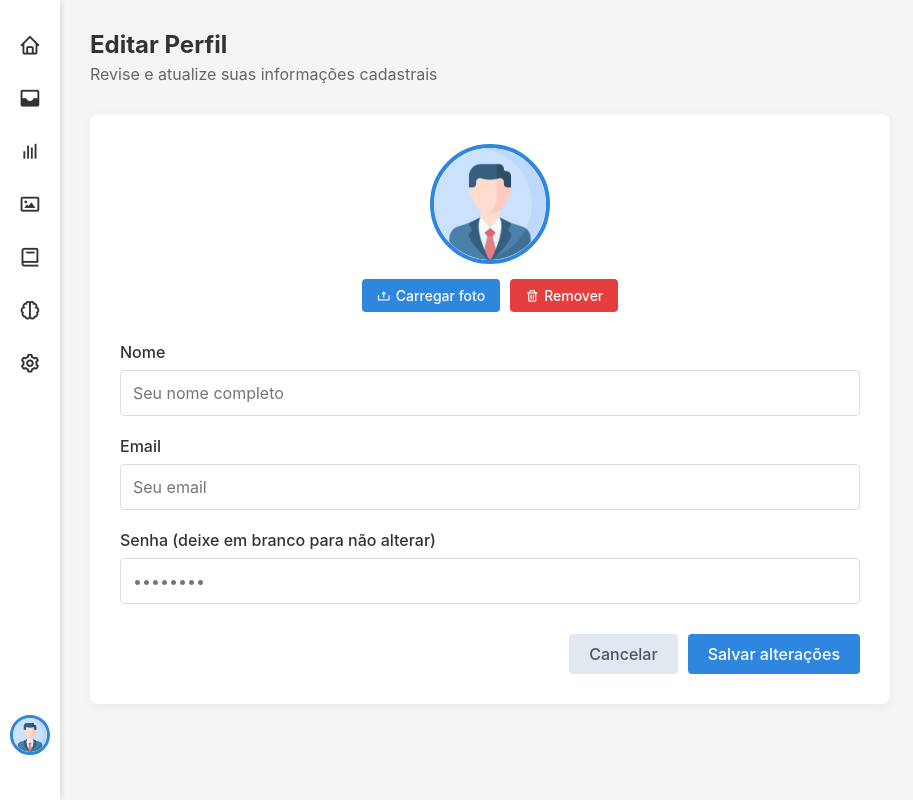
After one commit to vieiraadev/Projeto-Estudo, a PHP site: page /html/perfil.html in a window 1280 px wide. The commit adds this page. Shown: the whole page, without its empty margins (0-913 px from the left). Run offline with PHP 8.4, Linux system fonts and the light colour scheme.

Commit message:
Implementação da interface para modificação de informações cadastrais

```diff
--- /dev/null
+++ b/Project/css/perfil.css
@@ -0,0 +1,237 @@
+* {
+    margin: 0;
+    padding: 0;
+    box-sizing: border-box;
+    font-family: 'Inter', sans-serif;
+  }
+
+  body {
+    display: flex;
+    background-color: #f5f5f5;
+  }
+
+  aside {
+    width: 60px;
+    background-color: #fff;
+    height: 100vh;
+    padding: 1rem 0;
+    box-shadow: 2px 0 5px rgba(0,0,0,0.1);
+    display: flex;
+    flex-direction: column;
+    align-items: center;
+    position: fixed;
+    left: 0;
+    top: 0;
+    z-index: 100;
+  }
+
+  aside nav {
+    display: flex;
+    flex-direction: column;
+    align-items: center;
+    gap: 1.5rem;
+    margin-top: 1rem;
+  }
+
+  aside nav a {
+    text-decoration: none;
+    color: #333;
+    font-size: 1.5rem;
+  }
+
+  aside nav a:hover {
+    color: #2e86de;
+  }
+
+  nav a i {
+    font-size: 1.4rem;
+  }
+
+  .perfil-sidebar {
+    margin-top: auto;
+    margin-bottom: 10px;
+  }
+
+  .perfil-sidebar img {
+    width: 40px;
+    height: 40px;
+    border-radius: 50%;
+    border: 3px solid #2e86de;
+    object-fit: cover;
+  }
+
+  .main-content {
+    margin-left: 60px;
+    padding: 30px;
+    width: calc(100% - 60px);
+  }
+
+  .page-title {
+    font-size: 24px;
+    font-weight: bold;
+    margin-bottom: 5px;
+    color: #333;
+  }
+
+  .page-subtitle {
+    font-size: 16px;
+    color: #666;
+    margin-bottom: 30px;
+  }
+
+  .form-container {
+    background-color: #ffffff;
+    border-radius: 8px;
+    padding: 30px;
+    box-shadow: 0 2px 10px rgba(0, 0, 0, 0.05);
+    max-width: 800px;
+  }
+
+  .form-group {
+    margin-bottom: 20px;
+  }
+
+  .form-label {
+    display: block;
+    margin-bottom: 8px;
+    font-weight: 500;
+    color: #333;
+  }
+
+  .form-input {
+    width: 100%;
+    padding: 12px;
+    border: 1px solid #ddd;
+    border-radius: 4px;
+    font-size: 16px;
+    transition: border-color 0.3s;
+  }
+
+  .form-input:focus {
+    outline: none;
+    border-color: #3182ce;
+    box-shadow: 0 0 0 2px rgba(49, 130, 206, 0.2);
+  }
+
+  .button-container {
+    display: flex;
+    justify-content: flex-end;
+    margin-top: 30px;
+    gap: 10px;
+  }
+
+  .btn {
+    padding: 10px 20px;
+    border-radius: 4px;
+    font-size: 16px;
+    font-weight: 500;
+    cursor: pointer;
+    transition: all 0.3s;
+    border: none;
+  }
+
+  .btn-primary {
+    background-color: #2e86de;
+    color: white;
+  }
+
+  .btn-primary:hover {
+    background-color: #1c71c7;
+  }
+
+  .btn-secondary {
+    background-color: #e2e8f0;
+    color: #4a5568;
+  }
+
+  .btn-secondary:hover {
+    background-color: #cbd5e0;
+  }
+
+  .notification {
+    position: fixed;
+    top: 20px;
+    right: 20px;
+    padding: 15px 20px;
+    border-radius: 4px;
+    background-color: #48bb78;
+    color: white;
+    box-shadow: 0 4px 8px rgba(0, 0, 0, 0.1);
+    transform: translateY(-100px);
+    opacity: 0;
+    transition: transform 0.3s, opacity 0.3s;
+    z-index: 1000;
+  }
+
+  .notification.show {
+    transform: translateY(0);
+    opacity: 1;
+  }
+
+  .photo-edit-container {
+    margin-bottom: 30px;
+    display: flex;
+    flex-direction: column;
+    align-items: center;
+  }
+
+  .profile-photo {
+    width: 120px;
+    height: 120px;
+    border-radius: 50%;
+    object-fit: cover;
+    border: 4px solid #2e86de;
+    margin-bottom: 15px;
+  }
+
+  .photo-edit-actions {
+    display: flex;
+    gap: 10px;
+  }
+
+  .file-input-wrapper {
+    position: relative;
+    overflow: hidden;
+    display: inline-block;
+  }
+
+  .file-input-wrapper input[type=file] {
+    position: absolute;
+    left: 0;
+    top: 0;
+    opacity: 0;
+    width: 100%;
+    height: 100%;
+    cursor: pointer;
+  }
+
+  .photo-btn {
+    padding: 8px 15px;
+    border-radius: 4px;
+    font-size: 14px;
+    font-weight: 500;
+    cursor: pointer;
+    transition: all 0.3s;
+    border: none;
+    display: flex;
+    align-items: center;
+    gap: 5px;
+  }
+
+  .photo-btn-upload {
+    background-color: #2e86de;
+    color: white;
+  }
+
+  .photo-btn-upload:hover {
+    background-color: #1c71c7;
+  }
+
+  .photo-btn-remove {
+    background-color: #e53e3e;
+    color: white;
+  }
+
+  .photo-btn-remove:hover {
+    background-color: #c53030;
+  }
--- a/Project/html/ia.html
+++ b/Project/html/ia.html
@@ -27,7 +27,6 @@
             <p>Converse com nossa IA para criar um plano de estudos personalizado.</p>
         </div>
 
-        <!-- Card do Chat - Adicionei um form para melhor controle -->
         <form id="chatForm" class="card chat-container" onsubmit="return false;">
             <div class="chat-box" id="chatBox">
                 <div class="message bot-message">
@@ -41,7 +40,7 @@
         </form>
     </div>
 
-    <!-- Incluindo o arquivo JavaScript externo -->
+
     <script src="/Projeto-Planner/Project/js/chat.js"></script>
 </body>
 </html>
--- /dev/null
+++ b/Project/html/perfil.html
@@ -0,0 +1,75 @@
+<!DOCTYPE html>
+<html lang="pt-BR">
+<head>
+  <meta charset="UTF-8" />
+  <meta name="viewport" content="width=device-width, initial-scale=1.0" />
+  <title>Editar Perfil</title>
+  <link href="https://unpkg.com/boxicons@2.1.4/css/boxicons.min.css" rel="stylesheet" />
+  <link rel="stylesheet" href="/Projeto-Planner/Project/css/perfil.css" />
+</head>
+<body>
+  <aside>
+    <nav>
+      <a href="/Projeto-Planner/Project/html/home.html"><i class='bx bx-home'></i></a>
+      <a href="/Projeto-Planner/Project/html/inbox.html"><i class='bx bxs-inbox'></i></a>
+      <a href="#"><i class='bx bx-bar-chart'></i></a>
+      <a href="#"><i class='bx bx-image'></i></a>
+      <a href="#"><i class='bx bx-book'></i></a>
+      <a href="/Projeto-Planner/Project/html/ia.html"><i class='bx bx-brain'></i></a>
+      <a href="/Projeto-Planner/Project/html/suporte.html"><i class='bx bx-cog'></i></a>
+    </nav>
+    <div class="perfil-sidebar">
+      <img src="/Projeto-Planner/Project/img/image.png" alt="Foto de Perfil" class="profile-photo" id="profile-photo-sidebar">
+    </div>
+  </aside>
+
+  <div class="main-content">
+    <h1 class="page-title">Editar Perfil</h1>
+    <p class="page-subtitle">Revise e atualize suas informações cadastrais</p>
+
+    <div class="form-container">
+      <div class="photo-edit-container">
+        <img src="/Projeto-Planner/Project/img/image.png" alt="Foto de Perfil" class="profile-photo" id="profile-photo-preview" />
+        <div class="photo-edit-actions">
+          <div class="file-input-wrapper">
+            <button type="button" class="photo-btn photo-btn-upload">
+              <i class='bx bx-upload'></i> Carregar foto
+            </button>
+            <input type="file" id="photo-upload" name="foto" accept="image/*" />
+          </div>
+          <button type="button" class="photo-btn photo-btn-remove" id="remove-photo">
+            <i class='bx bx-trash'></i> Remover
+          </button>
+        </div>
+      </div>
+
+      <form id="profile-form" action="salvar_perfil.php" method="POST" enctype="multipart/form-data">
+        <div class="form-group">
+          <label for="nome" class="form-label">Nome</label>
+          <input type="text" id="nome" name="nome" class="form-input" placeholder="Seu nome completo" required />
+        </div>
+
+        <div class="form-group">
+          <label for="email" class="form-label">Email</label>
+          <input type="email" id="email" name="email" class="form-input" placeholder="Seu email" required />
+        </div>
+
+        <div class="form-group">
+          <label for="senha" class="form-label">Senha (deixe em branco para não alterar)</label>
+          <input type="password" id="senha" name="senha" class="form-input" placeholder="••••••••" />
+        </div>
+
+        <div class="button-container">
+          <button type="button" class="btn btn-secondary" id="cancel-btn">Cancelar</button>
+          <button type="submit" class="btn btn-primary" id="save-btn">Salvar alterações</button>
+        </div>
+      </form>
+    </div>
+  </div>
+
+  <div class="notification" id="notification"></div>
+
+  <script src="/Projeto-Planner/Project/js/perfil.js"></script>
+
+</body>
+</html>
```
Also changed, not shown: Project/css/home.css (+13 -0 lines), Project/html/home.html (+6 -1 lines), Project/img/image.png (added).
